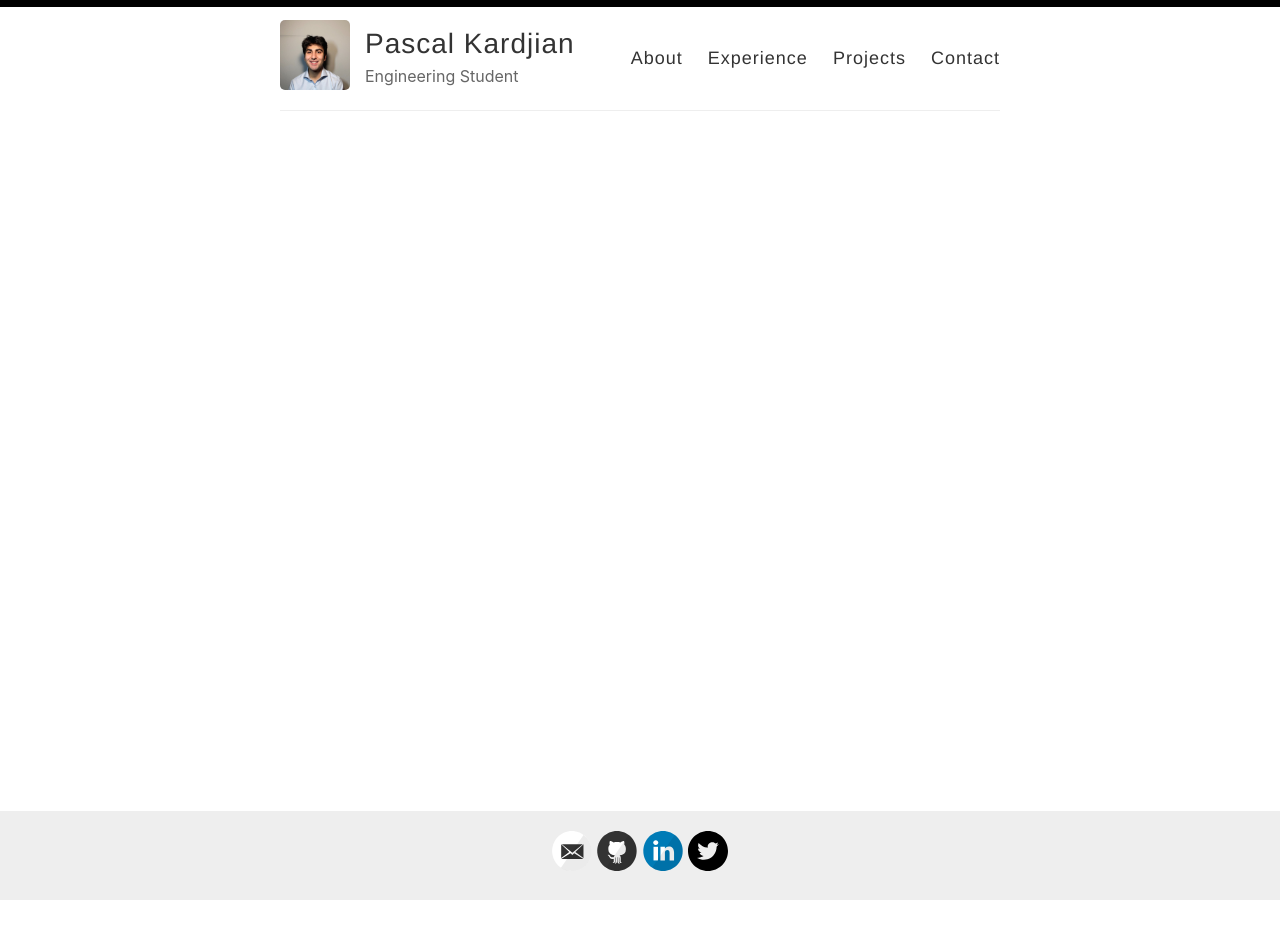
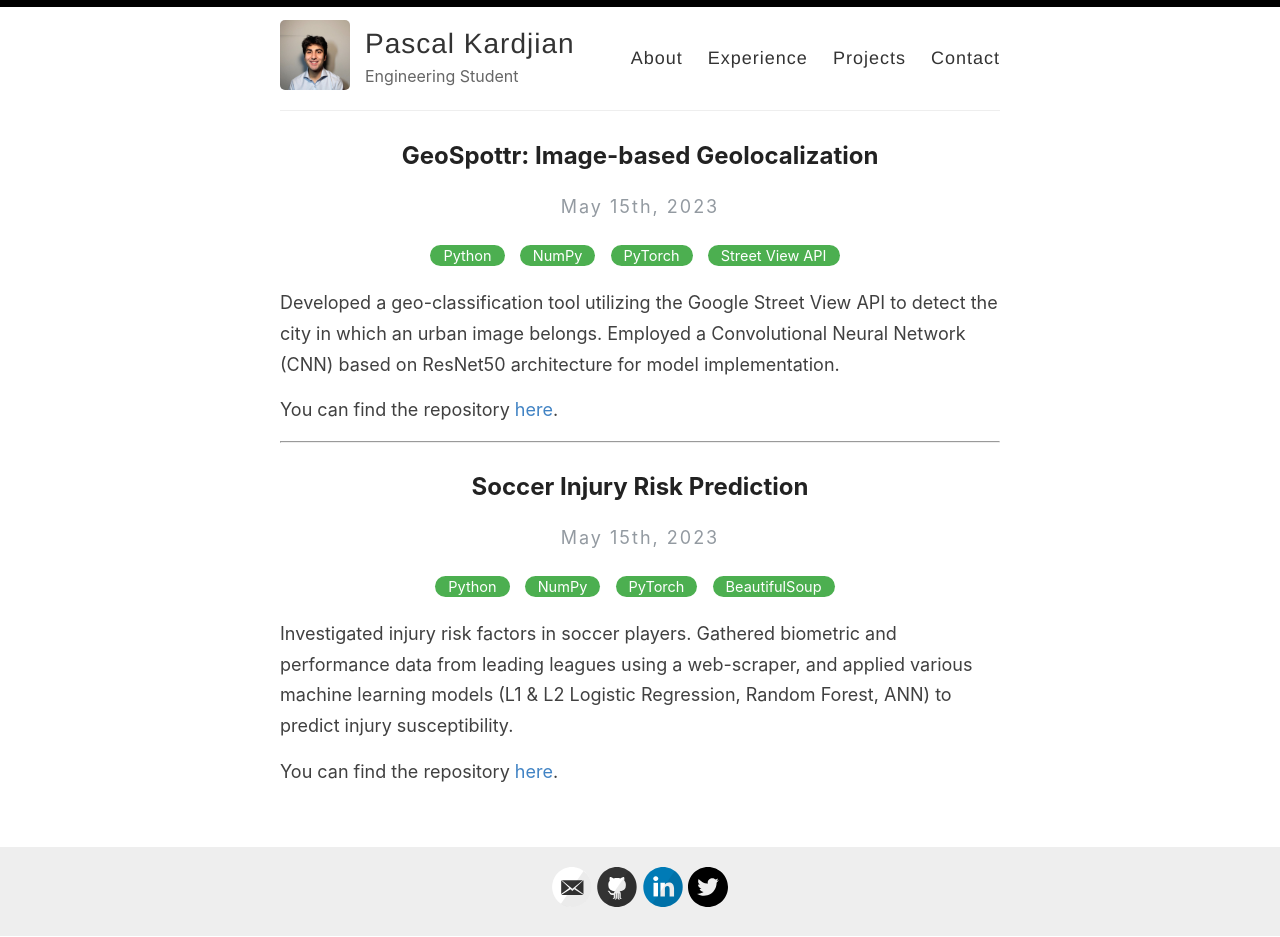
Before and after one commit to pkardjian/pkardjian.github.io, a Jekyll site: the page built from _pages/projects.md, in a window 1280 px wide. Built offline with Jekyll 4.4.1, drawn with Linux system fonts in a browser that asks for light colours; before the commit the page ends 901 px from its top, so only the background shows below that.

Commit message:
projects overhaul

```diff
--- /dev/null
+++ b/_pages/projects.md
@@ -0,0 +1,38 @@
+---
+layout: default
+title: Some passion projects I've taken on ...
+permalink: /projects/
+---
+
+## GeoSpottr: Image-based Geolocalization
+
+<p class="author_title">May 15th, 2023</p>
+
+<div class="post-tags">
+    <a href="{{site.baseurl}}/categories/#Python">Python</a> &nbsp;
+    <a href="{{site.baseurl}}/categories/#NumPy">NumPy</a> &nbsp;
+    <a href="{{site.baseurl}}/categories/#PyTorch">PyTorch</a> &nbsp;
+    <a href="{{site.baseurl}}/categories/#API">Street View API</a> &nbsp;
+</div>
+
+
+Developed a geo-classification tool utilizing the Google Street View API to detect the city in which an urban image belongs. Employed a Convolutional Neural Network (CNN) based on ResNet50 architecture for model implementation.
+
+You can find the repository [here](https://github.com/pkardjian/GeoSpottr).
+
+---
+
+## Soccer Injury Risk Prediction
+
+<p class="author_title">May 15th, 2023</p>
+
+<div class="post-tags">
+    <a href="{{site.baseurl}}/categories/#Python">Python</a> &nbsp;
+    <a href="{{site.baseurl}}/categories/#NumPy">NumPy</a> &nbsp;
+    <a href="{{site.baseurl}}/categories/#Pandas">PyTorch</a> &nbsp;
+    <a href="{{site.baseurl}}/categories/#BeautifulSoup">BeautifulSoup</a> &nbsp;
+</div>
+
+Investigated injury risk factors in soccer players. Gathered biometric and performance data from leading leagues using a web-scraper, and applied various machine learning models (L1 & L2 Logistic Regression, Random Forest, ANN) to predict injury susceptibility.
+
+You can find the repository [here](https://github.com/pkardjian/soccer_injury_risk_prediction).
--- a/index.html
+++ b/index.html
@@ -17,3 +17,5 @@ layout: default
 
   <p>I am currently looking for any oppurtunities in product or data science for Fall & Winter 2023!
      To learn more about my previous experiences, click <a href="https://pkardjian.github.io/experience/">here</a>.</p>
+
+  <p>You can also find some fun projects I've done <a href="https://pkardjian.github.io/projects/">here</a>.</p>
--- a/projects.html
+++ /dev/null
@@ -1,51 +0,0 @@
----
-layout: default
-title: My Projects
-permalink: /projects/
----
-
-<div class="posts">
-  {% for post in paginator.posts %}
-    <article class="post">
-      <a href="{{ site.baseurl }}{{ post.url }}">
-        <h1>{{ post.title }}</h1>
-
-        <div>
-          <p class="post_date">{{ post.date | date: "%B %e, %Y" }}</p>
-        </div>
-      </a>
-      <div class="entry">
-        {{ post.excerpt }}
-      </div>
-
-      <a href="{{ site.baseurl }}{{ post.url }}" class="read-more">Read More</a>
-    </article>
-  {% endfor %}
-
-  <!-- pagination -->
-  {% if paginator.total_pages > 1 %}
-  <div class="pagination">
-    {% if paginator.previous_page %}
-      <a href="{{ paginator.previous_page_path | prepend: site.baseurl | replace: '//', '/' }}">&laquo; Prev</a>
-    {% else %}
-      <span>&laquo; Prev</span>
-    {% endif %}
-
-    {% for page in (1..paginator.total_pages) %}
-      {% if page == paginator.page %}
-        <span class="webjeda">{{ page }}</span>
-      {% elsif page == 1 %}
-        <a href="{{ '/' | prepend: site.baseurl | replace: '//', '/' }}">{{ page }}</a>
-      {% else %}
-        <a href="{{ site.paginate_path | prepend: site.baseurl | replace: '//', '/' | replace: ':num', page }}">{{ page }}</a>
-      {% endif %}
-    {% endfor %}
-
-    {% if paginator.next_page %}
-      <a href="{{ paginator.next_page_path | prepend: site.baseurl | replace: '//', '/' }}">Next &raquo;</a>
-    {% else %}
-      <span>Next &raquo;</span>
-    {% endif %}
-  </div>
-  {% endif %}
-</div>
```
Also changed, not shown: _pages/about.md (deleted, +0 -51 lines), _posts/2019-02-13-introducing-reverie-jekyll-theme.md (deleted, +0 -85 lines), _posts/2019-08-08-no-title-posts.md (deleted, +0 -6 lines), _posts/2019-12-11-pullquotes.md (deleted, +0 -14 lines), _posts/2019-7-27-super-long-article.md (deleted, +0 -11 lines), _posts/2019-7-27-this-post-demonstrates-post-content-styles.md (deleted, +0 -95 lines), _posts/2019-7-28-super-short-article.md (deleted, +0 -7 lines), _posts/2019-8-12-code-snippets.md (deleted, +0 -42 lines).
